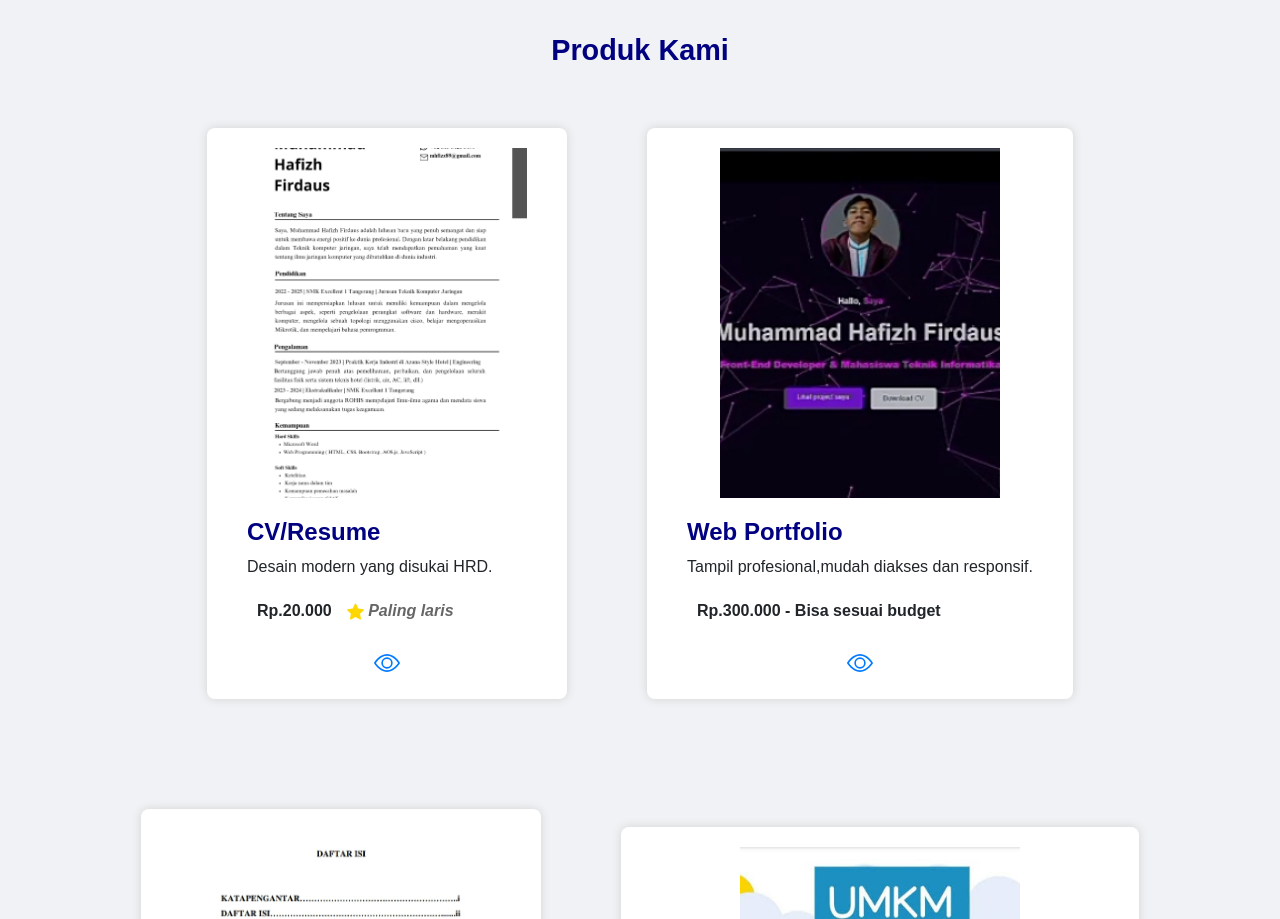
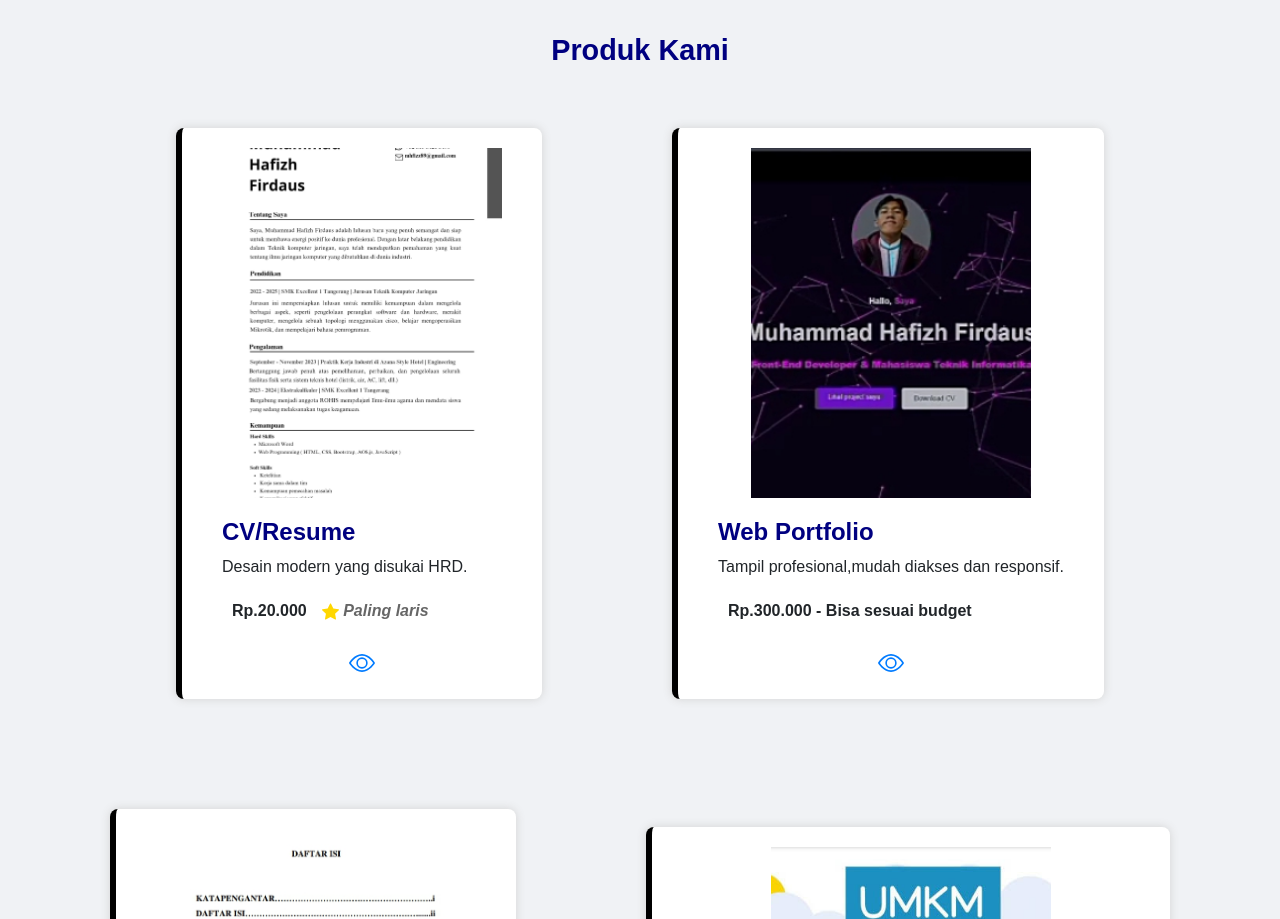
Before and after one commit to hafizhcom/project-unfinished-ke-2-fyzzcareer, a plain HTML site: page toko.html in a window 1280 px wide. Shown: the part 2620-3539 px from the top of the page. Drawn offline with nearby package versions, Linux system fonts and the light colour scheme; a script that the page names is missing.

Commit message:
Update toko.css

```diff
--- a/toko.css
+++ b/toko.css
@@ -211,7 +211,15 @@ header h1 {
   margin-right: 150px;
   border-radius: 8px;
   margin-left: 150px;
+  border-left: 6px solid black;
 }
+
+.produk-item {
+    border-left: 6px solid black;
+    margin-left: 25px;
+    margin-right: 25px;
+    padding: 15px;
+  }
 
 .about {
   margin-top: 90px;
```
